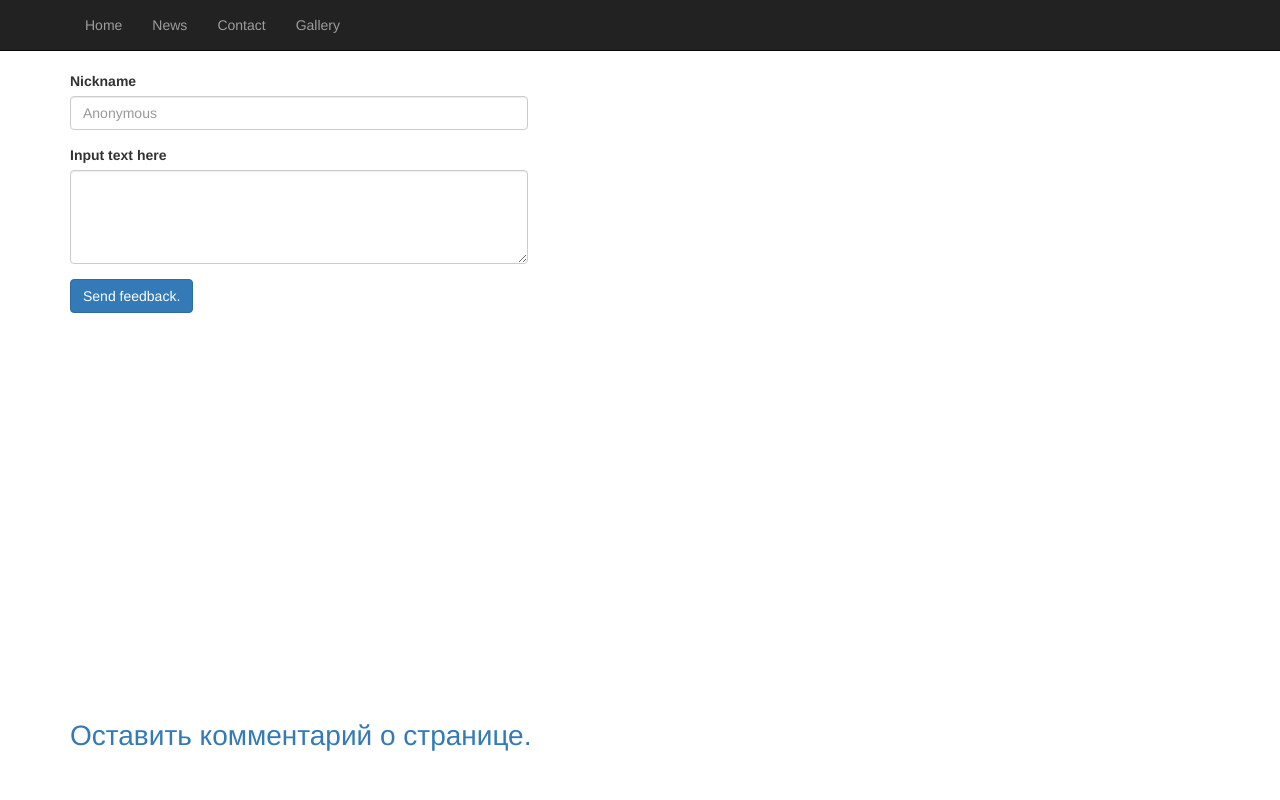
After one commit to PaulWasTaken/FlaskAzure, a Flask app: page /comments?from=contact in a window 1280 px wide. The commit adds this page. Run offline with Flask 2, Linux system fonts and the light colour scheme; some libraries are stand-ins or nearby versions.

Commit message:
Possibility to comment a web page.

```diff
--- a/FlaskWebProject1/static/content/styles.css
+++ b/FlaskWebProject1/static/content/styles.css
@@ -56,6 +56,17 @@ h1 {
 
 .minimized:hover {
   border: 1px solid maroon;
+}
+
+.feedback {
+    margin: 4px 0 4px 0;
+}
+
+.feedback-content {
+    width: 100%;
+    display: inline-block;
+    background: #DDFDDD;
+    border: solid 1px #000000;
 }
 
 .center {
--- /dev/null
+++ b/FlaskWebProject1/templates/comments.html
@@ -0,0 +1,65 @@
+<!DOCTYPE html>
+<html>
+    <head>
+        <meta charset="UTF-8">
+        <link rel="icon" href="static/content/favicon.ico" type="image/x-icon">
+        <link rel="shortcut icon" href="static/content/favicon.ico" type="image/x-icon">
+
+
+        <link rel="stylesheet" href="https://maxcdn.bootstrapcdn.com/bootstrap/3.3.7/css/bootstrap.min.css">
+        <link rel="stylesheet" href="static/content/styles.css">
+        <title>Comments</title>
+    </head>
+    <body>
+    <div class="main">
+            <div class="navbar navbar-inverse navbar-static-top">
+                <div class="container">
+                    <ul class="nav navbar-nav">
+                      <li><a href="base">Home</a></li>
+                      <li><a href="news">News</a></li>
+                      <li><a href="contact">Contact</a></li>
+                      <li><a href="gallery">Gallery</a></li>
+                    </ul>
+                </div>
+            </div>
+            <div class="container">
+                <form class="form-horizontal" method="post">
+                    <div class="form-group">
+                        <div class="col-lg-5">
+                            <label for="nickname">Nickname</label>
+                            <input class="form-control" id="nickname" type="text" name="nickname" placeholder="Anonymous">
+                        </div>
+                    </div>
+                    <div class="form-group">
+                        <div class="col-lg-5">
+                            <label for="text_area">Input text here</label>
+                            <textarea class="form-control" id="text_area" name="text_area" rows="4"></textarea>
+                        </div>
+                    </div>
+                    <div class="col-lg-5">
+                        <div class="form-group">
+                            <button type="submit" class="btn btn-primary">Send feedback.</button>
+                        </div>
+                    </div>
+                </form>
+            </div>
+        {% for feedback_info in data %}
+        <div class="container">
+            <div class="feedback">
+                <div class="feedback-content">
+                    <div>{{ feedback_info.sender + " " + feedback_info.date.strftime("%Y-%m-%d %H:%M:%S") }}</div>
+                    <div>{{ feedback_info.text }}</div>
+                </div>
+            </div>
+        </div>
+        {% endfor %}
+        </div>
+        <div class="footer">
+            <div class="container">
+                <div class="text">
+                    <a href="comments">Оставить комментарий о странице.</a>
+                </div>
+            </div>
+        </div>
+    </body>
+</html>
--- a/FlaskWebProject1/views.py
+++ b/FlaskWebProject1/views.py
@@ -1,9 +1,19 @@
 """
 Routes and views for the flask application.
 """
+from collections import namedtuple
+from datetime import datetime
+from flask import render_template, request
+from FlaskWebProject1 import app
+from threading import Timer
+from werkzeug.utils import redirect
 
-from flask import render_template
-from FlaskWebProject1 import app
+FeedbackInfo = namedtuple("FeedbackInfo", "sender date text")
+
+FEEDBACK_STORAGE = {"comments": [],
+                    "news": [],
+                    "contact": []}
+LAST_VISITED_IP = set()
 
 
 @app.route("/")
@@ -25,3 +35,19 @@ def contact():
 @app.route("/news")
 def news():
     return render_template("news.html")
+
+
+@app.route("/comments", methods=["GET", "POST"])
+def comments():
+    if request.method == 'POST':
+        ip_from = request.remote_addr
+        if request.remote_addr in LAST_VISITED_IP:
+            return redirect(request.full_path)
+        LAST_VISITED_IP.add(ip_from)
+        Timer(10, lambda: LAST_VISITED_IP.remove(ip_from)).start()
+        record = FeedbackInfo(request.form['nickname'], datetime.now(),
+                              request.form['text_area'])
+        FEEDBACK_STORAGE[request.args["from"]].append(record)
+        return redirect(request.full_path)
+    return render_template("comments.html",
+                           data=FEEDBACK_STORAGE[request.args["from"]])
```
Also changed, not shown: FlaskWebProject1/static/content/scripts.js (deleted, +0 -131 lines), FlaskWebProject1/templates/contact.html (+10 -0 lines), FlaskWebProject1/templates/news.html (+10 -0 lines).
